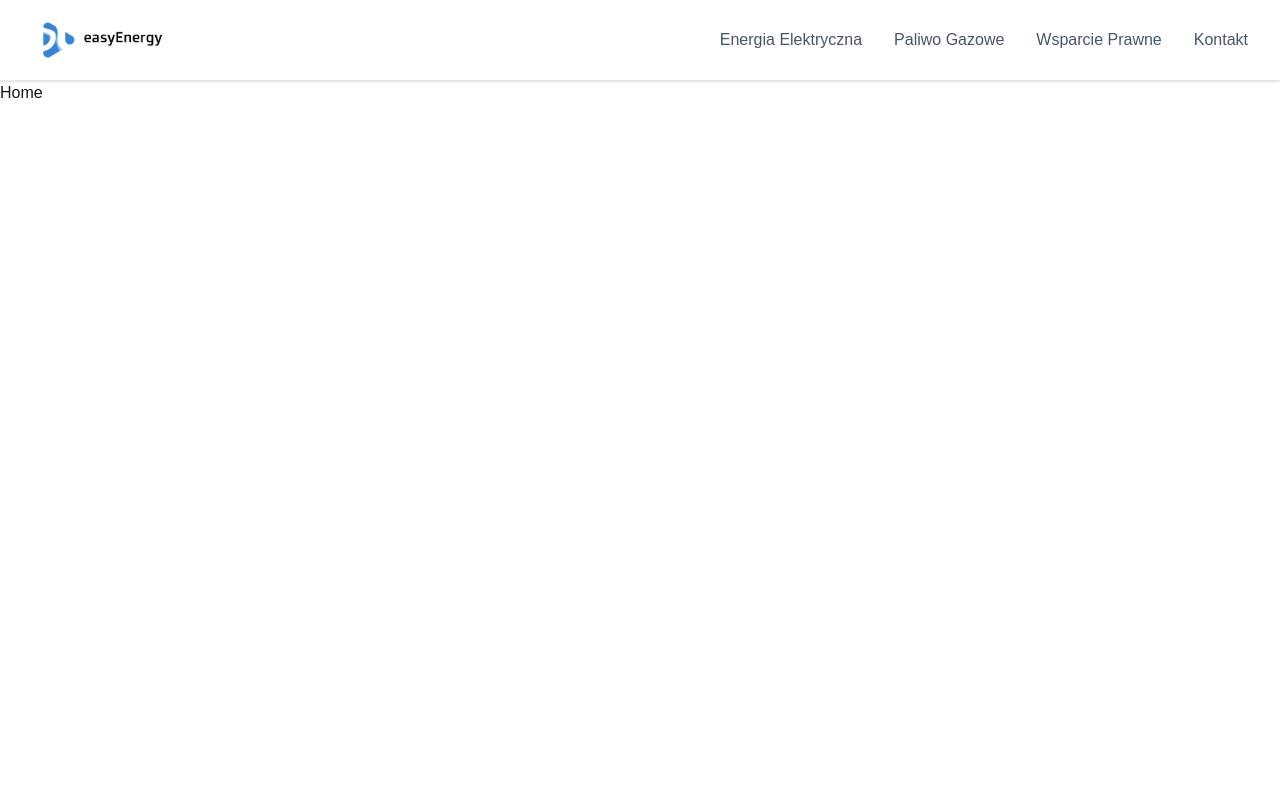
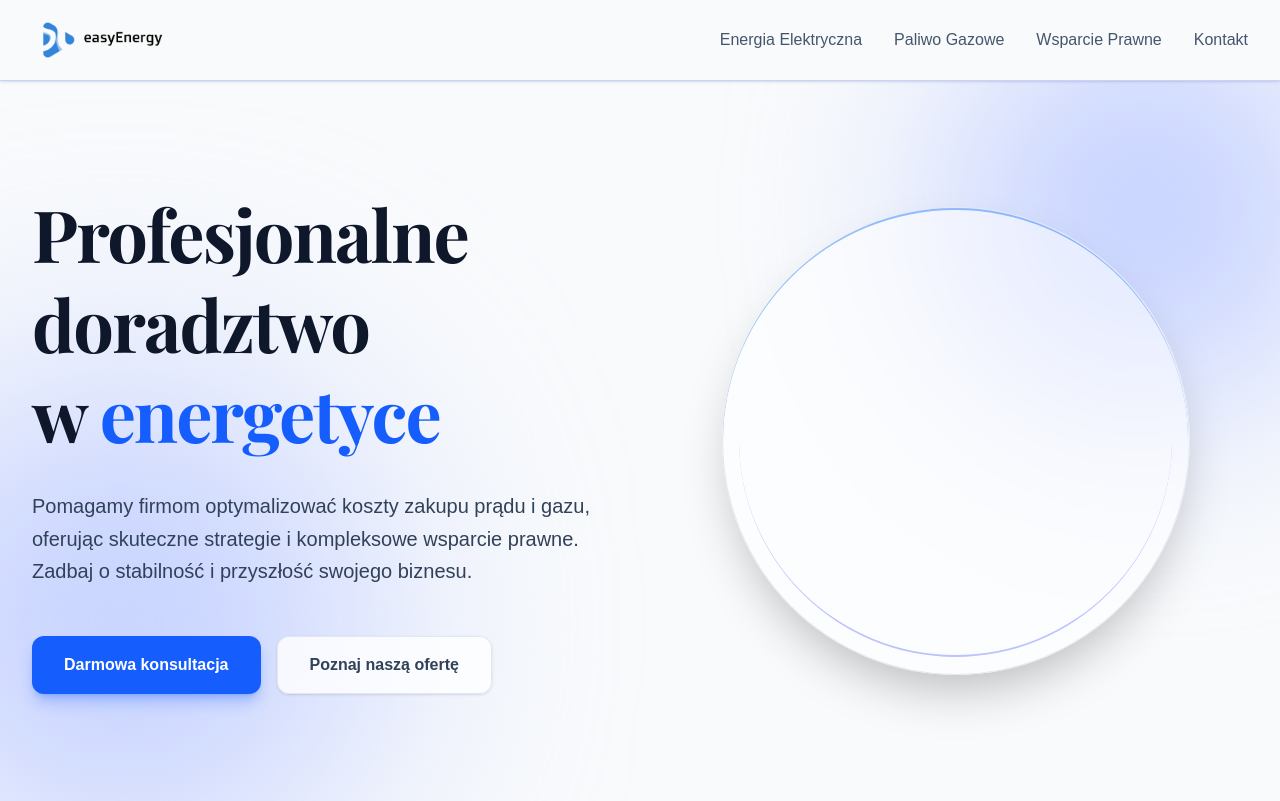
Before and after one commit to andrzej-krysiak/easyenergy, a Next.js app: page / in a window 1280 px wide. Built offline with nearby package versions, Linux system fonts and the light colour scheme.

Commit message:
Added page + NavBar refactor

```diff
--- a/src/app/NavBar.tsx
+++ b/src/app/NavBar.tsx
@@ -11,7 +11,7 @@ export default function NavBar() {
     ];
 
     return (
-        <nav className="sticky top-0 z-50 w-full bg-white/80 backdrop-blur-md border-b border-slate-200 shadow-sm transition-all duration-300 relative">
+        <nav className="sticky top-0 z-50 w-full bg-slate-50 backdrop-blur-md border-b border-indigo-200 shadow-sm transition-all duration-300 relative">
             <div className="max-w-7xl mx-auto px-4 sm:px-6 lg:px-8">
                 <div className="flex justify-between items-center h-20">
                     {/* Logo po lewej stronie */}
@@ -34,7 +34,7 @@ export default function NavBar() {
                             <li key={link.href}>
                                 <Link
                                     href={link.href}
-                                    className="text-slate-600 hover:text-blue-600 font-medium transition-colors duration-300"
+                                    className="text-slate-600 text-base hover:text-blue-600 font-medium transition-colors duration-300"
                                 >
                                     {link.name}
                                 </Link>
--- a/src/app/page.tsx
+++ b/src/app/page.tsx
@@ -1,7 +1,63 @@
-import Image from "next/image";
+import { Playfair_Display } from "next/font/google";
+import Link from "next/link";
+
+const playfair = Playfair_Display({
+  subsets: ["latin", "latin-ext"],
+  weight: ["400", "600", "700"]
+});
 
 export default function Home() {
   return (
-    <div>Home</div>
+    <main className="min-h-[calc(100vh-80px)] bg-slate-50 relative overflow-hidden flex items-center">
+      {/* Dekoracyjne tło w tle */}
+      <div className="absolute inset-0 w-full h-full overflow-hidden pointer-events-none">
+        <div className="absolute top-[-10%] right-[-5%] w-[400px] h-[400px] rounded-full bg-indigo-200 blur-[100px]" />
+        <div className="absolute bottom-[-10%] left-[-10%] w-[500px] h-[500px] rounded-full bg-indigo-200 blur-[120px]" />
+      </div>
+
+      <div className="max-w-7xl mx-auto px-4 sm:px-6 lg:px-8 w-full py-16 lg:py-24 relative z-10">
+        <div className="grid grid-cols-1 lg:grid-cols-2 gap-12 items-center">
+
+          {/* Lewa kolumna: Główny napis */}
+          <div className="flex flex-col space-y-8 animate-in fade-in slide-in-from-bottom-8 duration-1000">
+            <h1 className={`${playfair.className} text-5xl sm:text-6xl lg:text-7xl font-bold text-slate-900 leading-tight tracking-tight`}>
+              Profesjonalne doradztwo <br className="hidden sm:block" />
+              w <span className="text-blue-600 relative whitespace-nowrap">
+                energetyce
+              </span>
+            </h1>
+
+            <p className="text-lg sm:text-xl text-slate-700 max-w-xl leading-relaxed font-light">
+              Pomagamy firmom optymalizować koszty zakupu prądu i gazu, oferując skuteczne strategie i kompleksowe wsparcie prawne. Zadbaj o stabilność i przyszłość swojego biznesu.
+            </p>
+
+            <div className="flex flex-col sm:flex-row gap-4 pt-4">
+              <Link
+                href="/kontakt"
+                className="inline-flex justify-center items-center px-8 py-4 text-base font-semibold text-white bg-blue-600 rounded-xl hover:bg-blue-700 active:scale-95 transition-all shadow-lg shadow-blue-600/30"
+              >
+                Darmowa konsultacja
+              </Link>
+              <Link
+                href="/energia-elektryczna"
+                className="inline-flex justify-center items-center px-8 py-4 text-base font-semibold text-slate-700 bg-white/80 backdrop-blur-sm border border-slate-200 rounded-xl hover:bg-slate-50 hover:border-slate-300 active:scale-95 transition-all shadow-sm"
+              >
+                Poznaj naszą ofertę
+              </Link>
+            </div>
+          </div>
+
+          {/* Prawa kolumna: Przyszłe miejsce na grafikę */}
+          <div className="hidden lg:flex justify-center items-center relative h-full min-h-[400px]">
+            {/* Tutaj wrzucimy potem ilustracje lub zdjecie */}
+            <div className="w-[80%] aspect-square rounded-full border border-slate-200 bg-white/50 backdrop-blur-md shadow-2xl relative">
+              <div className="absolute inset-0 rounded-full border-t-2 border-blue-500 animate-[spin_10s_linear_infinite] opacity-50"></div>
+              <div className="absolute inset-4 rounded-full border-b-2 border-indigo-400 animate-[spin_15s_linear_infinite_reverse] opacity-50"></div>
+            </div>
+          </div>
+
+        </div>
+      </div>
+    </main>
   );
 }
```
